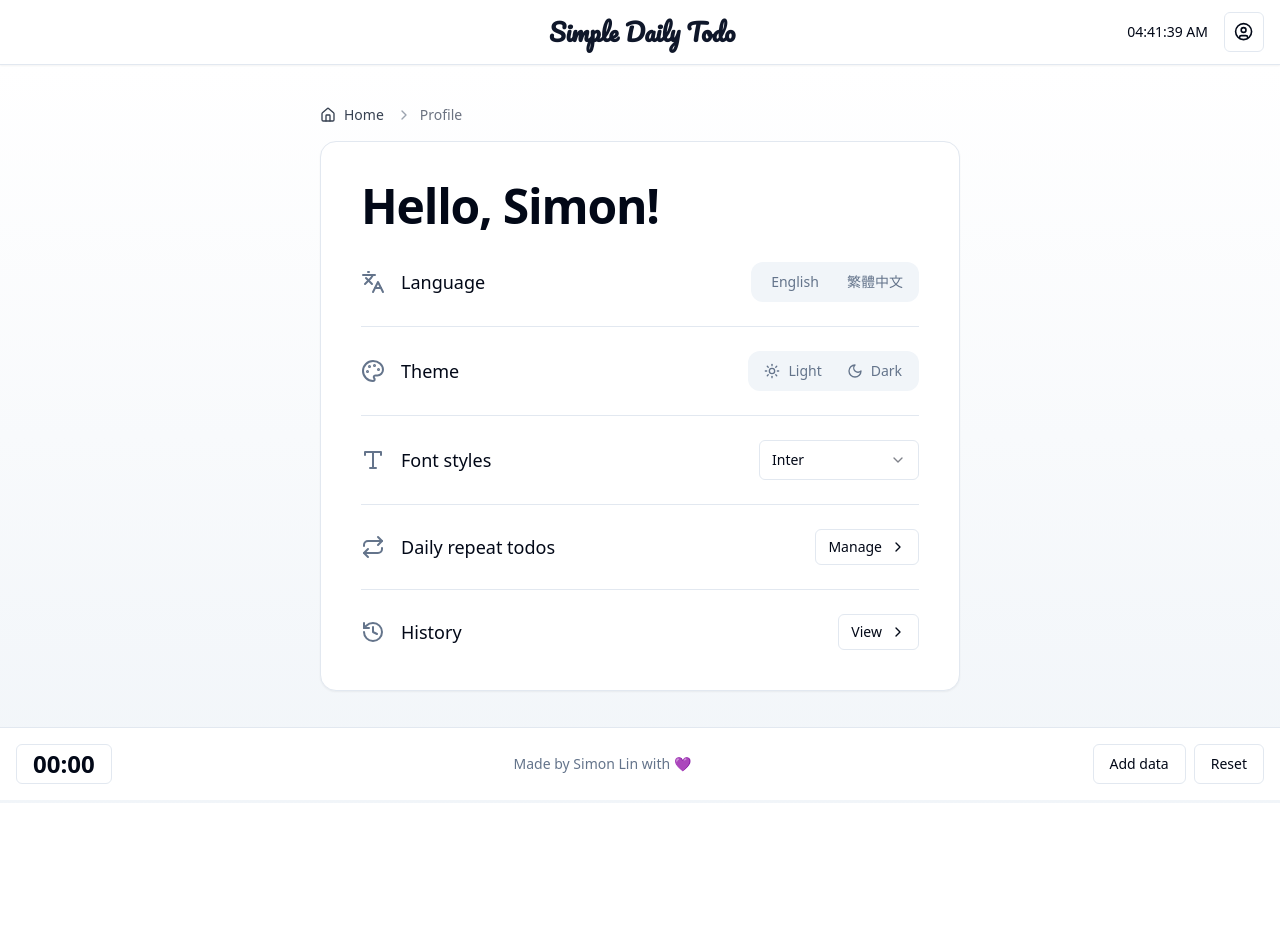
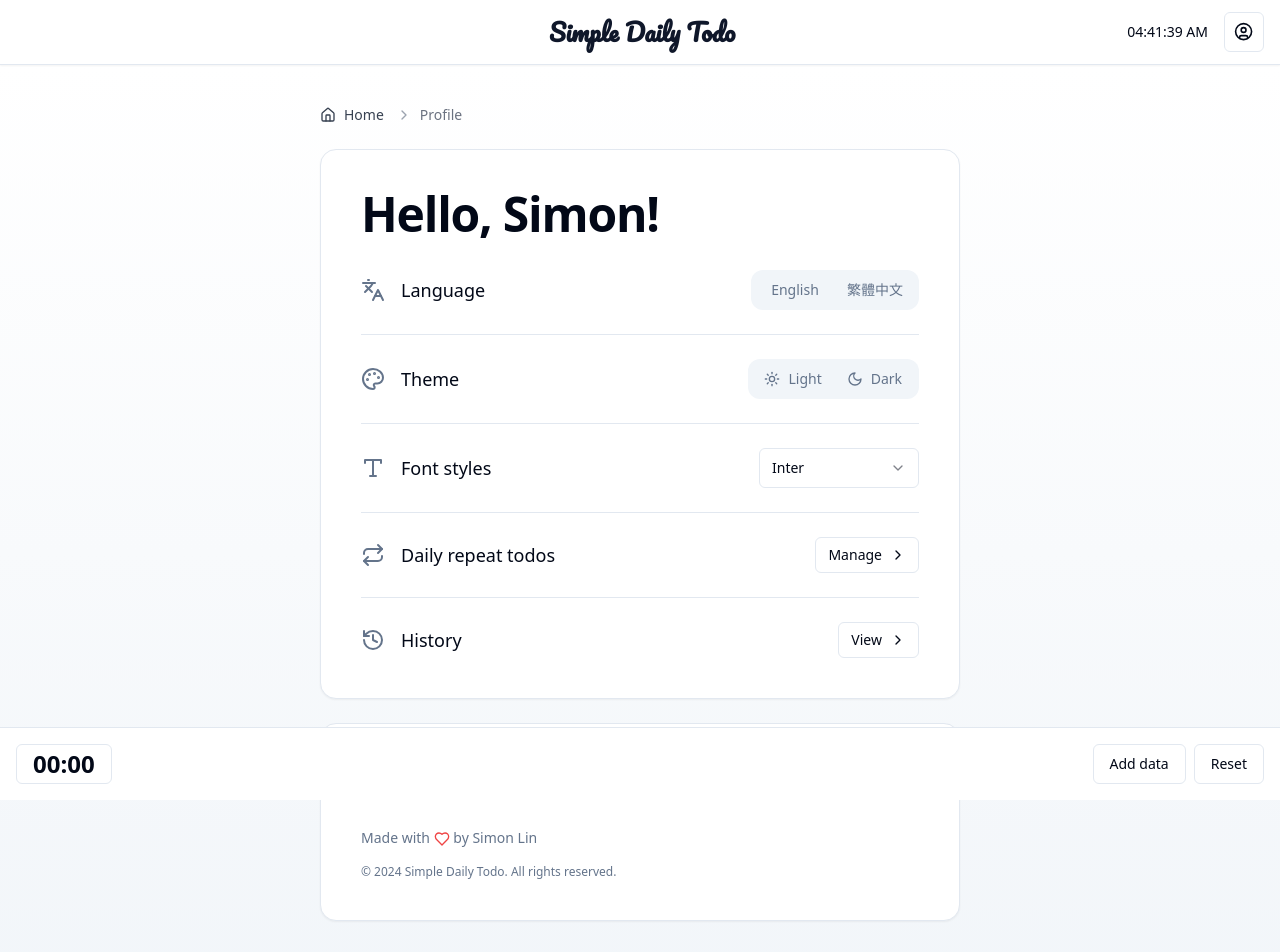
Before and after one commit to Simonlin7972/simple-daily-todo, a React (Vite) app: page /profile in a window 1280 px wide. Shown: the top 952 px of the page. Before the commit the page ends 803 px from the top, so only its background shows below. Built offline with nearby package versions, Linux system fonts and the light colour scheme; the HTML template or start-up script is replaced by a standard one.

Commit message:
add about app card in profile

```diff
--- a/public/locales/en/translation.json
+++ b/public/locales/en/translation.json
@@ -55,5 +55,9 @@
   "deleteRecapDescription": "Are you sure you want to delete this recap?",
   "sampleSection1": "Work",
   "sampleSection2": "Personal",
-  "sampleSection3": "Shopping"
+  "sampleSection3": "Shopping",
+  "aboutApp": "About Simple Daily Todo",
+  "madeWith": "Made with",
+  "by": "by",
+  "allRightsReserved": "All rights reserved."
 }
--- a/public/locales/zh/translation.json
+++ b/public/locales/zh/translation.json
@@ -59,5 +59,9 @@
   "deleteRecapDescription": "確定要刪除這則回顧嗎？",
   "sampleSection1": "工作任務",
   "sampleSection2": "個人任務",
-  "sampleSection3": "購物清單"
+  "sampleSection3": "購物清單",
+  "aboutApp": "關於 Simple Daily Todo",
+  "madeWith": "產品設計與開發",
+  "by": "by",
+  "allRightsReserved": "版權所有"
 }
--- a/src/components/BottomBar.tsx
+++ b/src/components/BottomBar.tsx
@@ -10,9 +10,6 @@ export function BottomBar() {
       <div>
         <TimerButton />
       </div>
-      <div className="text-sm text-muted-foreground">
-        Made by Simon Lin with 💜
-      </div>
       <div className="space-x-2">
         <Button variant="outline" id="addDataBtn">{t('addData')}</Button>
         <Button variant="outline" id="resetBtn">{t('reset')}</Button>
--- a/src/components/Profile.tsx
+++ b/src/components/Profile.tsx
@@ -3,7 +3,7 @@ import { useTranslation } from 'react-i18next';
 import { Card, CardHeader, CardTitle, CardContent } from "@/components/ui/card";
 import { Tabs, TabsList, TabsTrigger } from "@/components/ui/tabs";
 import { useTheme } from "next-themes";
-import { Moon, Sun, ChevronRight, Languages, Palette, Repeat, History, Type } from "lucide-react";
+import { Moon, Sun, ChevronRight, Languages, Palette, Repeat, History, Type, Heart } from "lucide-react";
 import { Separator } from "@/components/ui/separator";
 import { Button } from "@/components/ui/button";
 import { Select, SelectContent, SelectItem, SelectTrigger, SelectValue } from "@/components/ui/select";
@@ -30,8 +30,10 @@ export const Profile: React.FC = () => {
   ];
 
   return (
-    <div className={`font-${font} max-w-2xl mx-auto px-4 pt-6`}>
+    <div className={`font-${font} max-w-2xl mx-auto px-4 pt-6 space-y-6`}>
       <Breadcrumb currentPage={t('profile')} />
+
+      {/* Settings Card */}
       <Card className="p-4">
         <CardHeader>
           <CardTitle className="text-left text-5xl">Hello, Simon!</CardTitle>
@@ -126,6 +128,27 @@ export const Profile: React.FC = () => {
           </div>
         </CardContent>
       </Card>
+
+      {/* About Card */}
+      <Card className="p-4">
+        <CardHeader>
+          <CardTitle className="text-left text-2xl">{t('aboutApp')}</CardTitle>
+        </CardHeader>
+        <CardContent className="p-6 pt-2">
+          <div className="space-y-4">
+            <div className="flex items-center space-x-2">
+              <p className="text-sm text-muted-foreground">
+                {t('madeWith')} <Heart className="inline-block h-4 w-4 text-red-500" /> {t('by')} Simon Lin
+              </p>
+            </div>
+            <div className="flex items-center space-x-2">
+              <p className="text-xs text-muted-foreground">
+                © 2024 Simple Daily Todo. {t('allRightsReserved')}
+              </p>
+            </div>
+          </div>
+        </CardContent>
+      </Card>
     </div>
   );
 };
```
Also changed, not shown: 1 other file (tests, documents, lock files or other folders).
